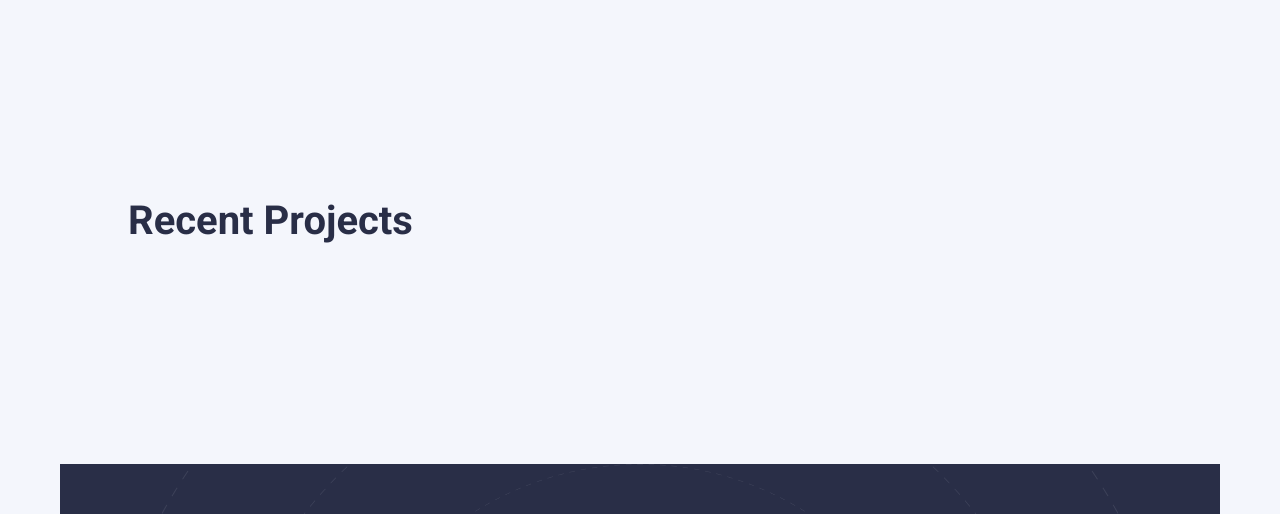
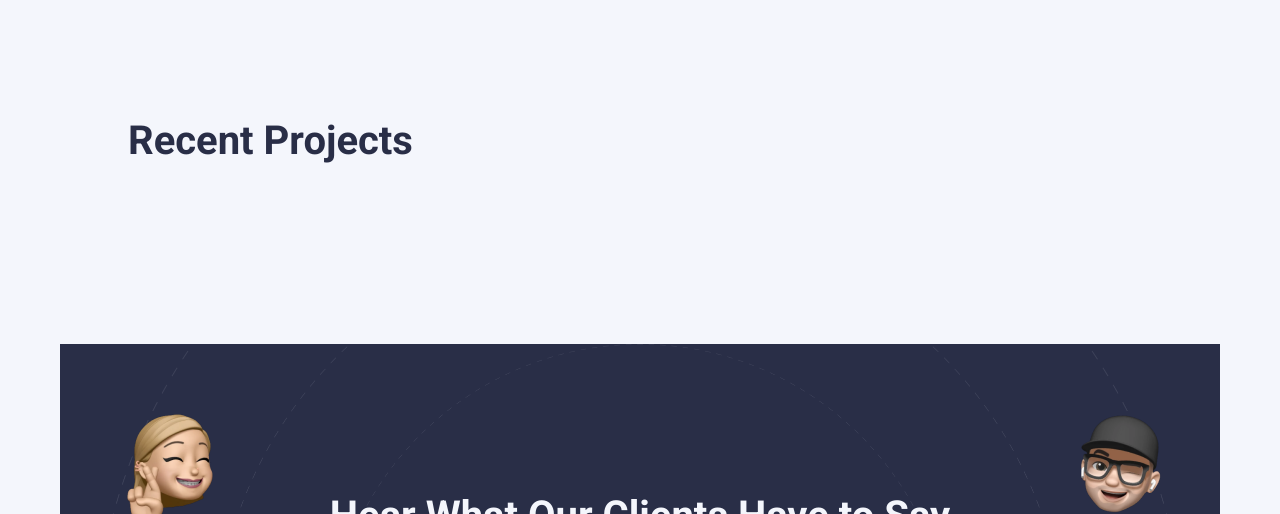
Before and after one commit to EsterPozo/MidTermProj_IronDreamTeam, a plain HTML site: page index.html in a window 1280 px wide. Shown: the part 883-1397 px from the top of the page. Drawn offline with Linux system fonts and the light colour scheme; no server answers.

Commit message:
recent project margin change

```diff
--- a/styles/projects-sec.css
+++ b/styles/projects-sec.css
@@ -143,19 +143,19 @@ margin-bottom: 30px;;
   justify-content: center;
   height: auto;
 
-  margin-top:200px;
+
   margin-bottom: 50px;
 }
 
 #section-recent h2 {
   width: 100%;
   text-align: center;
-
+  margin-top:100px;
   font-weight: 700;
   font-size: 40px;
   color: #292E47;
   margin-block-end: 0;
-  margin-bottom: 70px;
+  margin-bottom: 30px;
 }
 
 @media (min-width: 769px) {
@@ -216,7 +216,7 @@ margin-bottom: 30px;;
   margin-right: 10vw;
 }
 #section-recent h2 {
-
+  margin-top:120px;
   text-align: start;
 
 }
```
